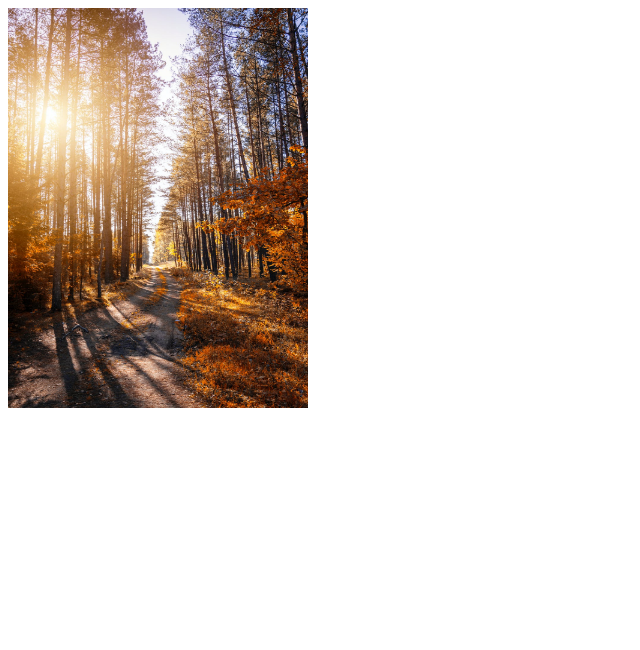
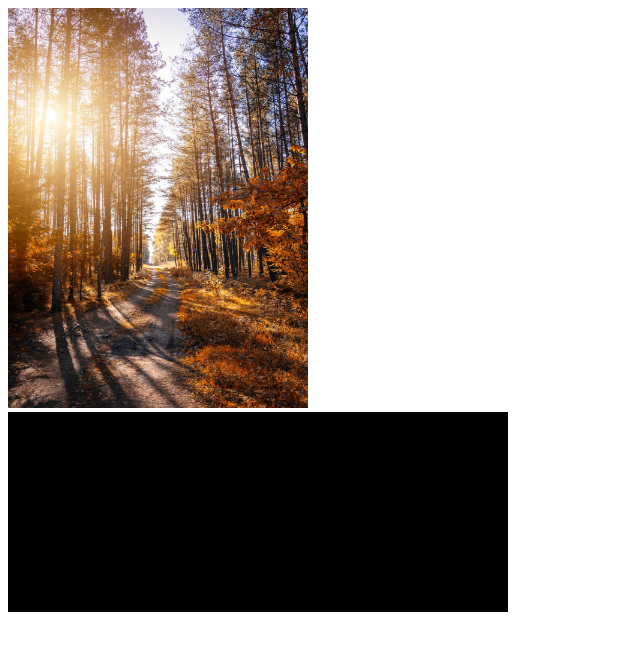
Before and after one commit to anildalar/Gyanodaya3, a plain HTML site: page Index.html in a window 1280 px wide. Shown: the whole page, without its empty margins (0-640 px from the left). Drawn offline with Linux system fonts and the light colour scheme.

Commit message:
I have a create box and add image

```diff
--- a/Index.html
+++ b/Index.html
@@ -8,10 +8,10 @@
         width: 300px;
         height:400px;
       }
-      div .kb_box{
-        width: 100px;
+      .kb_box{
+        width: 500px;
         height: 200px;
-        color:black;
+        background-color: black;
       }
     </style>
   </head>
```
